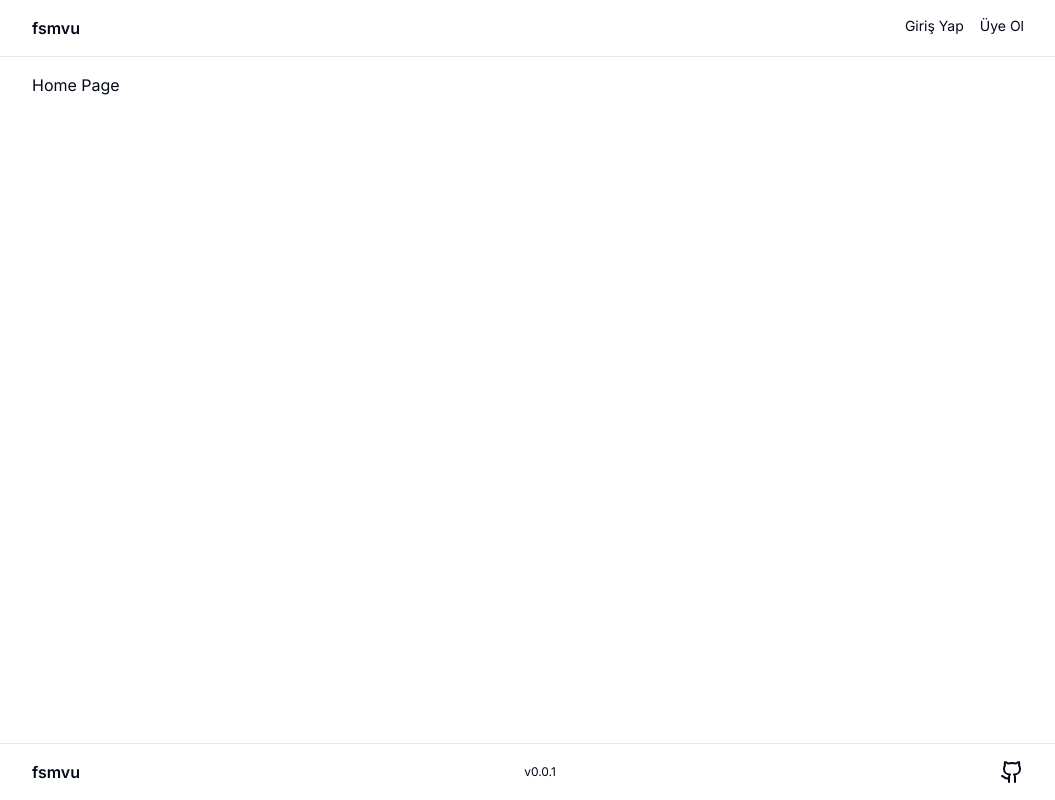
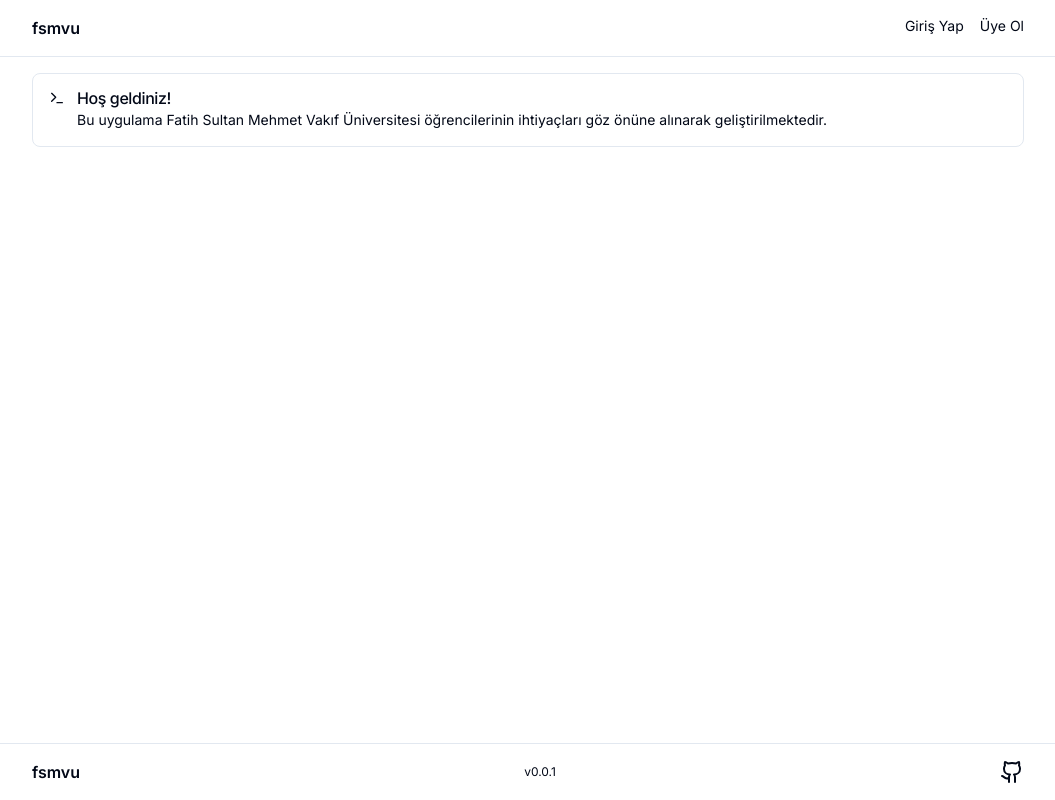
Before and after one commit to bedirhanyildirim/fsmvu.com, a Next.js app: page / in a window 1280 px wide. Shown: the whole page, without its empty margins (112-1167 px from the left). Built offline with nearby package versions, Linux system fonts and the light colour scheme.

Commit message:
feat: homepage welcome message added

```diff
--- a/app/(default)/(routes)/page.tsx
+++ b/app/(default)/(routes)/page.tsx
@@ -1,3 +1,17 @@
+import { Alert, AlertDescription, AlertTitle } from "@/components/ui/alert";
+import { Terminal } from "lucide-react";
+
 export default function Home() {
-  return <div>Home Page</div>;
+  return (
+    <div className="w-full">
+      <Alert>
+        <Terminal className="h-4 w-4" />
+        <AlertTitle>Hoş geldiniz!</AlertTitle>
+        <AlertDescription>
+          Bu uygulama Fatih Sultan Mehmet Vakıf Üniversitesi öğrencilerinin
+          ihtiyaçları göz önüne alınarak geliştirilmektedir.
+        </AlertDescription>
+      </Alert>
+    </div>
+  );
 }
--- /dev/null
+++ b/components/ui/alert.tsx
@@ -0,0 +1,59 @@
+import * as React from "react"
+import { cva, type VariantProps } from "class-variance-authority"
+
+import { cn } from "@/lib/utils"
+
+const alertVariants = cva(
+  "relative w-full rounded-lg border p-4 [&>svg~*]:pl-7 [&>svg+div]:translate-y-[-3px] [&>svg]:absolute [&>svg]:left-4 [&>svg]:top-4 [&>svg]:text-foreground",
+  {
+    variants: {
+      variant: {
+        default: "bg-background text-foreground",
+        destructive:
+          "border-destructive/50 text-destructive dark:border-destructive [&>svg]:text-destructive",
+      },
+    },
+    defaultVariants: {
+      variant: "default",
+    },
+  }
+)
+
+const Alert = React.forwardRef<
+  HTMLDivElement,
+  React.HTMLAttributes<HTMLDivElement> & VariantProps<typeof alertVariants>
+>(({ className, variant, ...props }, ref) => (
+  <div
+    ref={ref}
+    role="alert"
+    className={cn(alertVariants({ variant }), className)}
+    {...props}
+  />
+))
+Alert.displayName = "Alert"
+
+const AlertTitle = React.forwardRef<
+  HTMLParagraphElement,
+  React.HTMLAttributes<HTMLHeadingElement>
+>(({ className, ...props }, ref) => (
+  <h5
+    ref={ref}
+    className={cn("mb-1 font-medium leading-none tracking-tight", className)}
+    {...props}
+  />
+))
+AlertTitle.displayName = "AlertTitle"
+
+const AlertDescription = React.forwardRef<
+  HTMLParagraphElement,
+  React.HTMLAttributes<HTMLParagraphElement>
+>(({ className, ...props }, ref) => (
+  <div
+    ref={ref}
+    className={cn("text-sm [&_p]:leading-relaxed", className)}
+    {...props}
+  />
+))
+AlertDescription.displayName = "AlertDescription"
+
+export { Alert, AlertTitle, AlertDescription }
```
